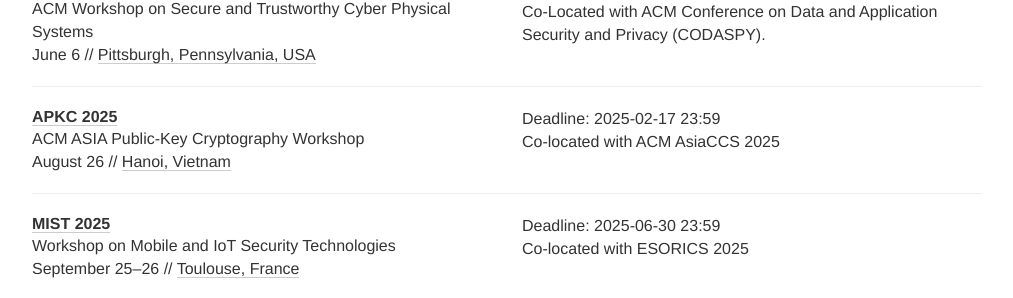
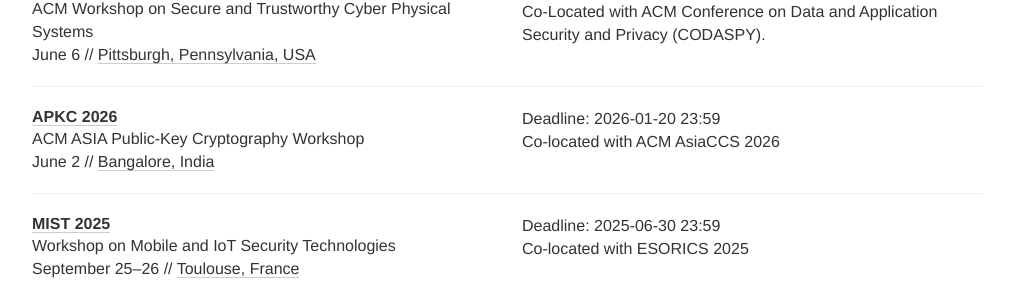
Before and after one commit to sec-deadlines/sec-deadlines.github.io, a Jekyll site: the page built from index.html, in a window 1280 px wide and 900 px high, scrolled down 18702 px. Shown: the part 152-450 px from the top of the window, without its empty margins (133-1146 px from the left). Built offline with Jekyll 4.4.1, drawn with Linux system fonts in a browser that asks for light colours; nearby versions of some CDN libraries; comment, search, counter and statistics services are not loaded.

Commit message:
Update APKC'26

```diff
--- a/_data/conferences.yml
+++ b/_data/conferences.yml
@@ -1325,12 +1325,12 @@
 
 - name: APKC
   description: ACM ASIA Public-Key Cryptography Workshop
-  year: 2025
-  link: https://iseclab.ec.t.kanazawa-u.ac.jp/en/APKC2025.html
-  comment: Co-located with ACM AsiaCCS 2025
-  deadline: ["2025-02-17 23:59"]
-  date: August 26
-  place: Hanoi, Vietnam
+  year: 2026
+  link: https://iseclab.ec.t.kanazawa-u.ac.jp/en/APKC2026.html
+  comment: Co-located with ACM AsiaCCS 2026
+  deadline: ["2026-01-20 23:59"]
+  date: June 2
+  place: Bangalore, India
   tags: [SEC, CRYPTO, SHOP]
 
 - name: MIST
```
